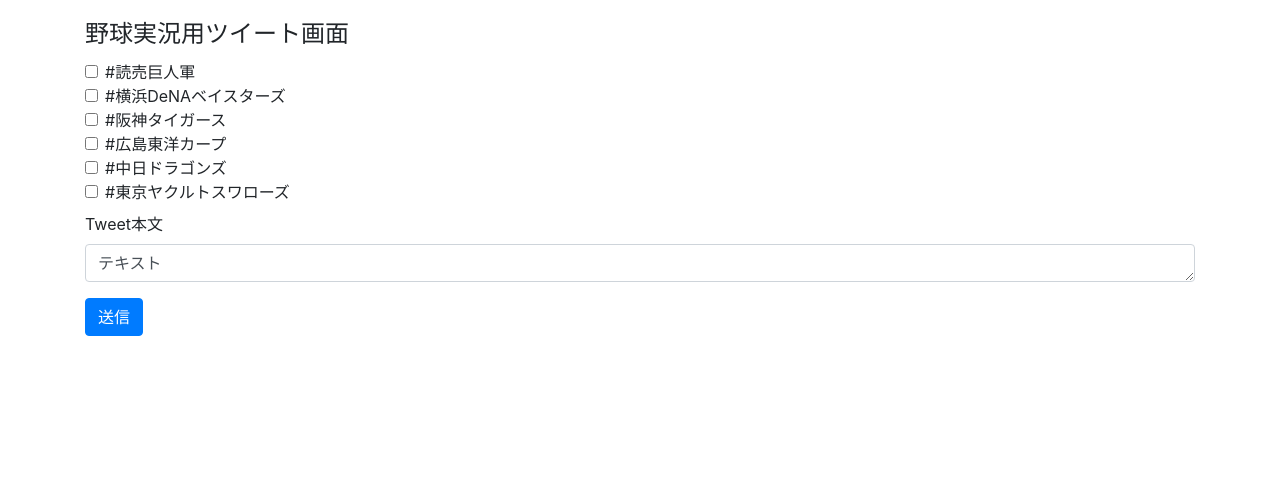
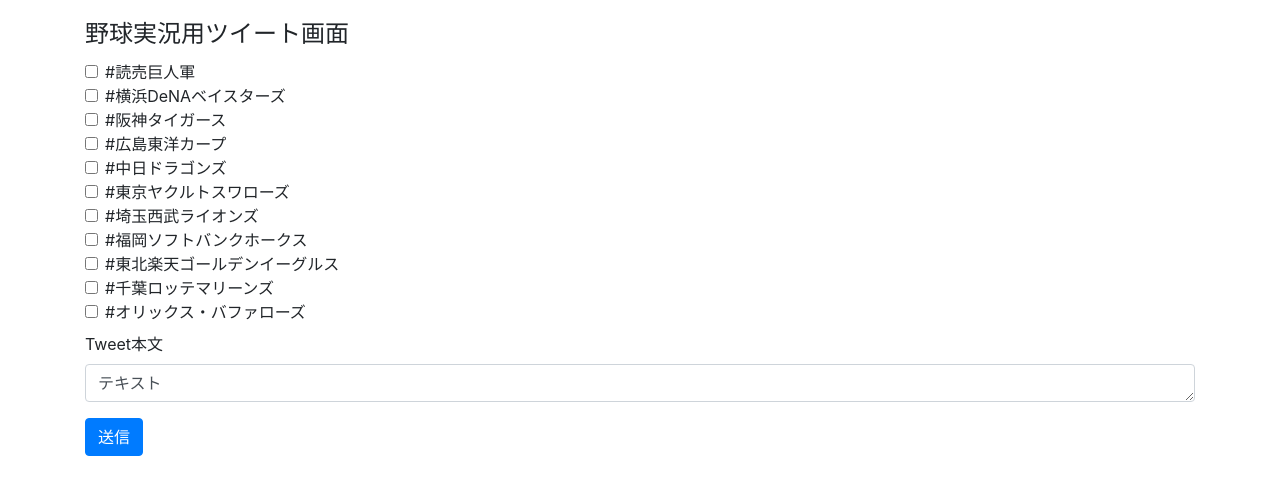
Before and after one commit to Ant2357/baseball-tweet, a Vue app: page / in a window 1280 px wide. Shown: the top 494 px of the page. Built offline with nearby package versions, Linux system fonts and the light colour scheme.

Commit message:
fix: ハッシュタグ更新(全12球団分)

```diff
--- a/public/index.html
+++ b/public/index.html
@@ -1,5 +1,5 @@
 <!DOCTYPE html>
-<html lang="en">
+<html lang="ja">
   <head>
     <meta charset="utf-8">
     <meta http-equiv="X-UA-Compatible" content="IE=edge">
--- a/src/App.vue
+++ b/src/App.vue
@@ -4,7 +4,7 @@
       <form action="https://twitter.com/intent/tweet" method="get">
         <legend>野球実況用ツイート画面</legend>
 
-        <div v-for="tagInfo in tagInfos" :key="tagInfo.name" class="form-check">
+        <div v-for="tagInfo in tagInfo" :key="tagInfo.name" class="form-check">
           <input
             type="checkbox"
             :id="tagInfo.name"
@@ -34,6 +34,7 @@
 
 <script>
 import "@/css/bootstrap.min.css";
+import tagInfo from "@/assets/json/tagInfo.json";
 
 export default {
   name: "App",
@@ -41,21 +42,14 @@
     return {
       tweet: "テキスト",
       checkedTags: [],
-      tagInfos: [
-        { name: "#giants", jpName: "#読売巨人軍" },
-        { name: "#baystars", jpName: "#横浜DeNAベイスターズ" },
-        { name: "#tigers", jpName: "#阪神タイガース" },
-        { name: "#carp", jpName: "#広島東洋カープ" },
-        { name: "#dragons", jpName: "#中日ドラゴンズ" },
-        { name: "#swallows", jpName: "#東京ヤクルトスワローズ" }
-      ]
+      tagInfo: tagInfo
     };
   },
   methods: {
     tagUpdate: function() {
       const tweet = this.tweet.slice();
       const checkedTags = this.checkedTags.slice();
-      const tagNames = this.tagInfos.slice().map(tagInfo => tagInfo.name);
+      const tagNames = this.tagInfo.slice().map(tagInfo => tagInfo.name);
 
       // ツイート本文に記述するタグ一覧
       const tags = checkedTags.join("\n");
--- /dev/null
+++ b/src/assets/json/tagInfo.json
@@ -0,0 +1,13 @@
+[
+  { "name": "#giants", "jpName": "#読売巨人軍" },
+  { "name": "#baystars", "jpName": "#横浜DeNAベイスターズ" },
+  { "name": "#tigers", "jpName": "#阪神タイガース" },
+  { "name": "#carp", "jpName": "#広島東洋カープ" },
+  { "name": "#dragons", "jpName": "#中日ドラゴンズ" },
+  { "name": "#swallows", "jpName": "#東京ヤクルトスワローズ" },
+  { "name": "#seibulions", "jpName": "#埼玉西武ライオンズ" },
+  { "name": "#sbhawks", "jpName": "#福岡ソフトバンクホークス" },
+  { "name": "#rakuteneagles", "jpName": "#東北楽天ゴールデンイーグルス" },
+  { "name": "#chibalotte", "jpName": "#千葉ロッテマリーンズ" },
+  { "name": "#bs2020", "jpName": "#オリックス・バファローズ" }
+]
```
Also changed, not shown: src/assets/logo.png (deleted).
